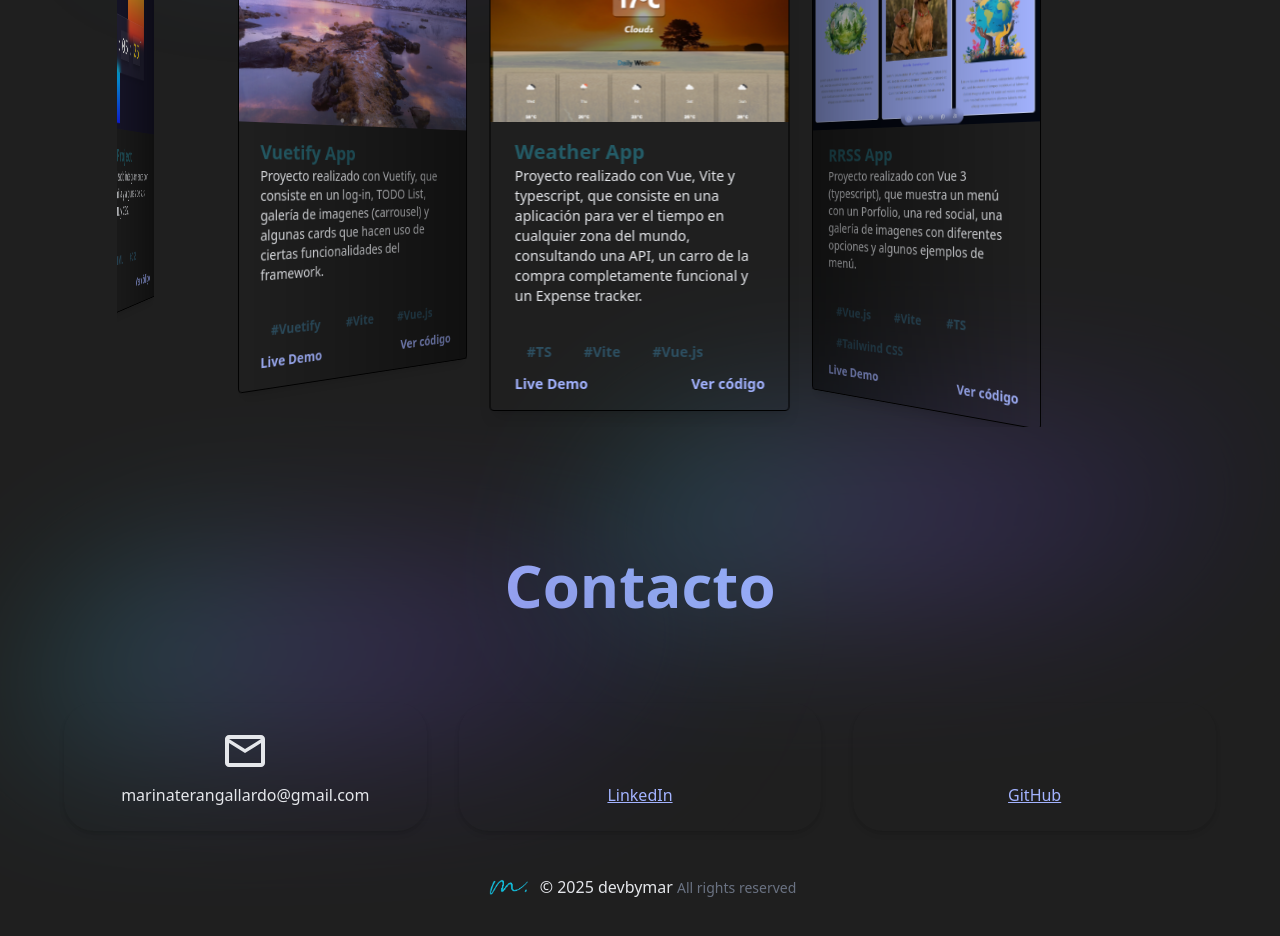
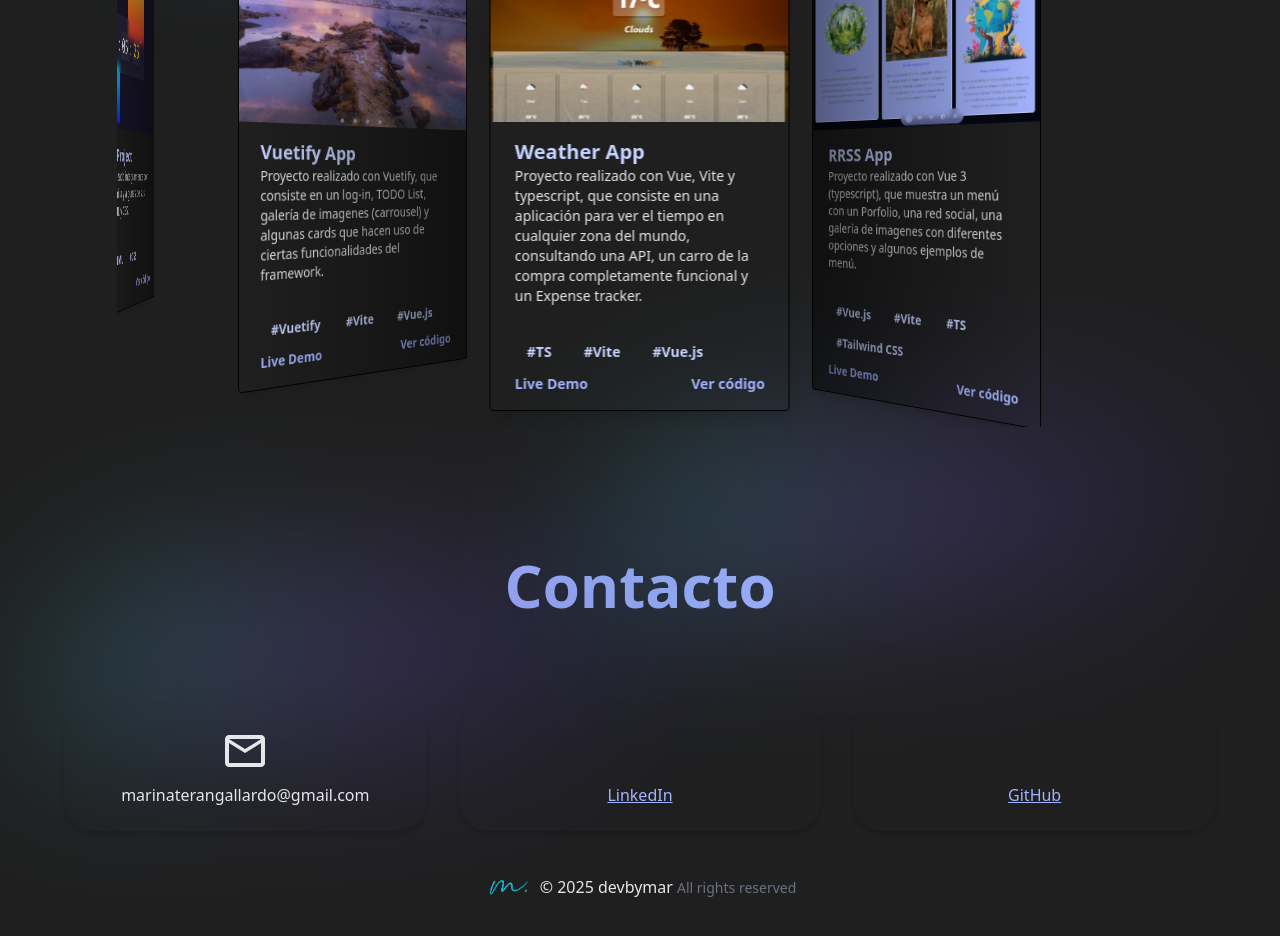
Before and after one commit to devbymar/MyWebsite, a Vue app: page / in a window 1280 px wide. Shown: the part 4100-5036 px from the top of the page. Built offline with nearby package versions, Linux system fonts and the light colour scheme; some icons are missing.

Commit message:
ajustes de estilo

```diff
--- a/src/components/UI/ProjectCard.vue
+++ b/src/components/UI/ProjectCard.vue
@@ -6,7 +6,7 @@
 
         <section class="px-6 py-4">
             <header>
-                <h3 class="font-bold text-xl mn-2 text-[#245B66]">
+                <h3 :class="['font-bold text-xl mn-2', isDarkMode ? 'text-indigo-200' : 'text-cyan-700']">
                     {{ title }}
                 </h3>
             </header>
@@ -15,7 +15,7 @@
 
         <footer class="px-6 pt-4 pb-2">
             <ul class="flex flex-wrap gap-2">
-                <li v-for="(tag, index) in tags" :key="index" class="inline-block rounded-full px-3 py-1 text-sm font-semibold text-[#2D4F61]">#{{ tag }}</li>
+                <li v-for="(tag, index) in tags" :key="index" :class="['inline-block rounded-full px-3 py-1 text-sm font-semibold', isDarkMode ? 'text-indigo-200' : 'text-cyan-700']">#{{ tag }}</li>
             </ul>
         </footer>
 
--- a/src/components/global/NavBar.vue
+++ b/src/components/global/NavBar.vue
@@ -1,7 +1,7 @@
 <template>
   <header :class="[
     'fixed w-full z-50 transition-all duration-300 backdrop-blur-md bg-opacity-70',
-    isScrolled ? 'bg-gray-800 py-3 shadow-md' : 'py-8'
+    isScrolled ? 'bg-transparent py-3 shadow-md' : 'py-8'
   ]">
     <div class="flex justify-between items-center lg:px-12 px-6">
       <!-- LOGO -->
@@ -29,7 +29,7 @@
         'transition-colors duration-300 md:flex md:flex-row md:justify-between md:items-center',
         isDarkMode ? 'text-white' : 'text-cyan-500',
         'md:relative',
-        (isMenuOpen || isScrolled) ? 'fixed inset-0 flex flex-col items-center justify-center bg-[#1F1F1F]/70 backdrop-blur-md' : 'hidden md:flex'
+        (isMenuOpen || isScrolled) ? 'fixed inset-0 flex flex-col items-center justify-center bg-transparent backdrop-blur-md' : 'hidden md:flex'
       ]">
         <ul class="flex flex-col items-center space-y-5 md:flex-row md:space-x-5 md:space-y-0">
           <li v-for="item in Menu" :key="item.name">
```
